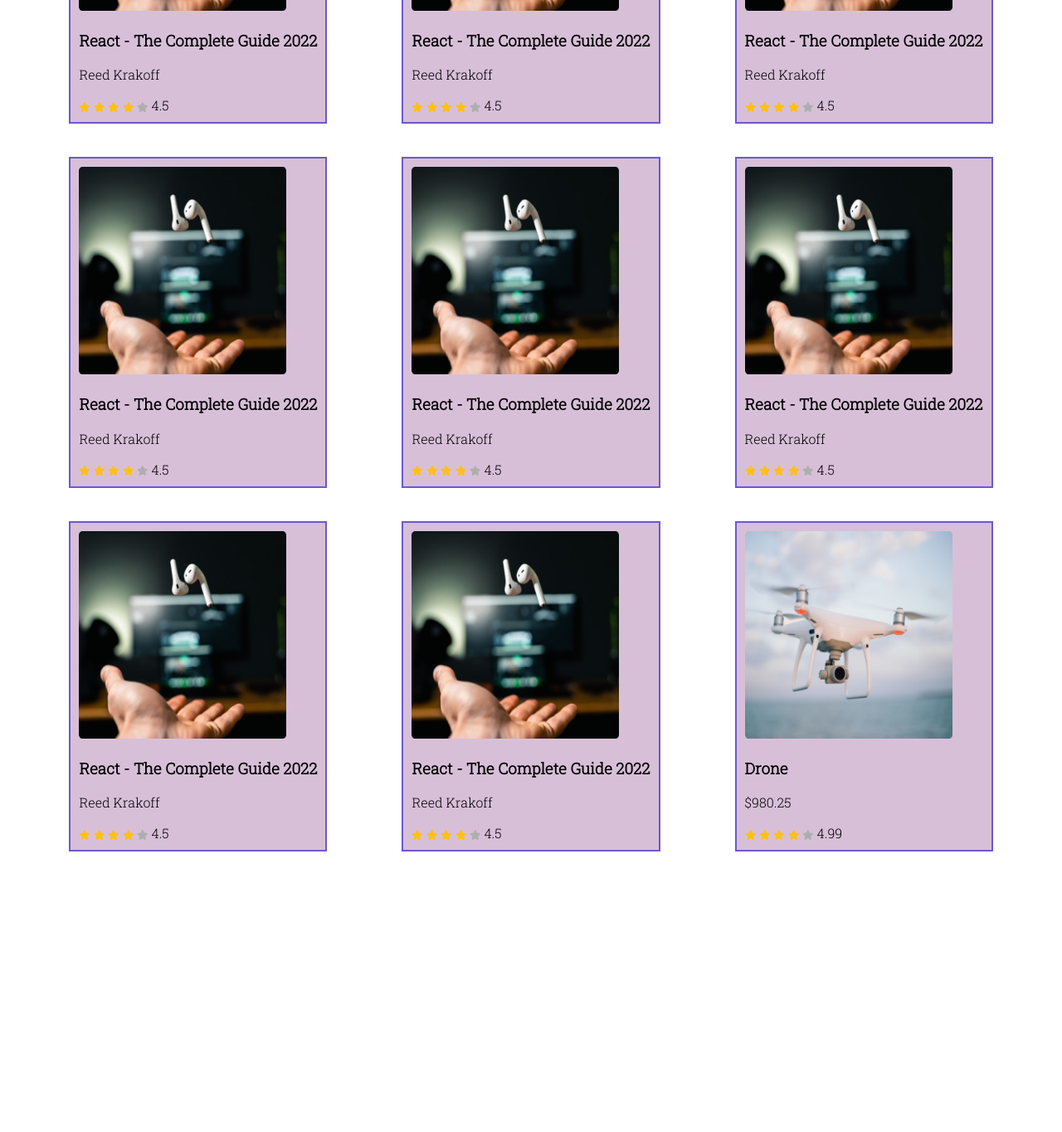
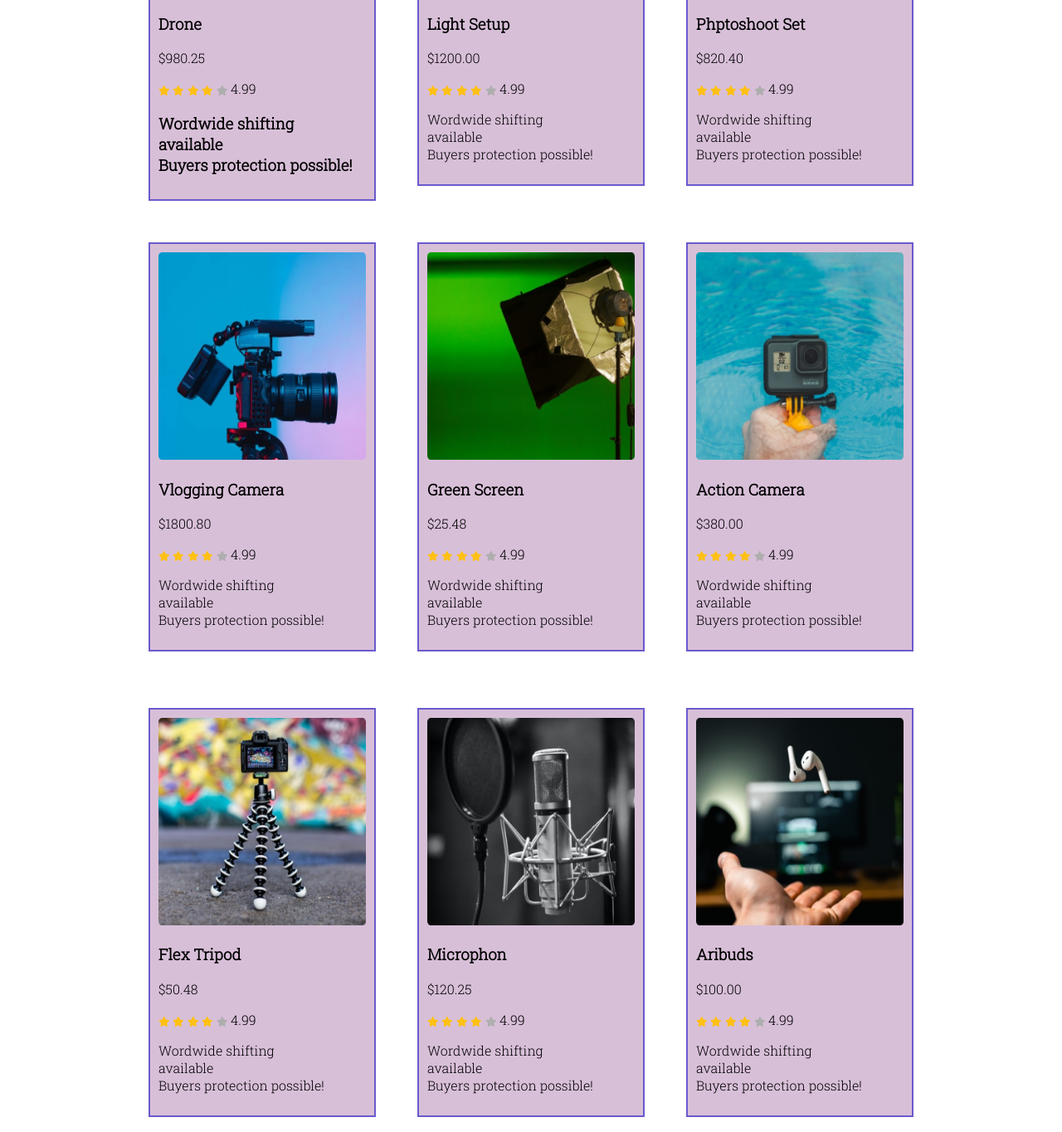
Before and after one commit to Shimulmajumdarshuvo/Responsive-website, a plain HTML site: page index.html in a window 1280 px wide. Shown: the part 1222-2586 px from the top of the page at 83% size. Before the commit the page ends 2268 px from the top, so only its background shows below. Drawn offline with Linux system fonts and the light colour scheme; a web font is replaced by a local one.

Commit message:
3rd commit

```diff
--- a/index.html
+++ b/index.html
@@ -65,243 +65,6 @@
                 <div class="course">
                     <div class="course-banner">
                         <div class="photo">
-                            <img src="imges/airpod.png" alt="">
-                        </div>
-                        <div>
-                            <div class="couse-detail">
-                                <h3 class="course-title">React - The Complete Guide 2022</h3>
-                                <p class="course-author">Reed Krakoff</p>
-                                <div class="course-info">
-                                    <div>
-                                        <i class="fas fa-star filled"></i>
-                                        <i class="fas fa-star filled"></i>
-                                        <i class="fas fa-star filled"></i>
-                                        <i class="fas fa-star filled"></i>
-                                        <i class="fas fa-star empty"></i>
-                                        <span>4.5</span>
-                                    </div>
-
-
-                                </div>
-                            </div>
-                        </div>
-
-
-
-                    </div>
-                </div>
-
-                <div class="course">
-                    <div class="course-banner">
-                        <div class="photo">
-                            <img src="imges/airpod.png" alt="">
-                        </div>
-                        <div>
-                            <div class="couse-detail">
-                                <h3 class="course-title">React - The Complete Guide 2022</h3>
-                                <p class="course-author">Reed Krakoff</p>
-                                <div class="course-info">
-                                    <div>
-                                        <i class="fas fa-star filled"></i>
-                                        <i class="fas fa-star filled"></i>
-                                        <i class="fas fa-star filled"></i>
-                                        <i class="fas fa-star filled"></i>
-                                        <i class="fas fa-star empty"></i>
-                                        <span>4.5</span>
-                                    </div>
-
-
-                                </div>
-                            </div>
-                        </div>
-
-
-
-                    </div>
-                </div>
-
-
-                <div class="course">
-                    <div class="course-banner">
-                        <div class="photo">
-                            <img src="imges/airpod.png" alt="">
-                        </div>
-                        <div>
-                            <div class="couse-detail">
-                                <h3 class="course-title">React - The Complete Guide 2022</h3>
-                                <p class="course-author">Reed Krakoff</p>
-                                <div class="course-info">
-                                    <div>
-                                        <i class="fas fa-star filled"></i>
-                                        <i class="fas fa-star filled"></i>
-                                        <i class="fas fa-star filled"></i>
-                                        <i class="fas fa-star filled"></i>
-                                        <i class="fas fa-star empty"></i>
-                                        <span>4.5</span>
-                                    </div>
-
-
-                                </div>
-                            </div>
-                        </div>
-
-
-
-                    </div>
-                </div>
-
-
-
-                <div class="course">
-                    <div class="course-banner">
-                        <div class="photo">
-                            <img src="imges/airpod.png" alt="">
-                        </div>
-                        <div>
-                            <div class="couse-detail">
-                                <h3 class="course-title">React - The Complete Guide 2022</h3>
-                                <p class="course-author">Reed Krakoff</p>
-                                <div class="course-info">
-                                    <div>
-                                        <i class="fas fa-star filled"></i>
-                                        <i class="fas fa-star filled"></i>
-                                        <i class="fas fa-star filled"></i>
-                                        <i class="fas fa-star filled"></i>
-                                        <i class="fas fa-star empty"></i>
-                                        <span>4.5</span>
-                                    </div>
-
-
-                                </div>
-                            </div>
-                        </div>
-
-
-
-                    </div>
-                </div>
-
-                <div class="course">
-                    <div class="course-banner">
-                        <div class="photo">
-                            <img src="imges/airpod.png" alt="">
-                        </div>
-                        <div>
-                            <div class="couse-detail">
-                                <h3 class="course-title">React - The Complete Guide 2022</h3>
-                                <p class="course-author">Reed Krakoff</p>
-                                <div class="course-info">
-                                    <div>
-                                        <i class="fas fa-star filled"></i>
-                                        <i class="fas fa-star filled"></i>
-                                        <i class="fas fa-star filled"></i>
-                                        <i class="fas fa-star filled"></i>
-                                        <i class="fas fa-star empty"></i>
-                                        <span>4.5</span>
-                                    </div>
-
-
-                                </div>
-                            </div>
-                        </div>
-
-
-
-                    </div>
-                </div>
-
-                <div class="course">
-                    <div class="course-banner">
-                        <div class="photo">
-                            <img src="imges/airpod.png" alt="">
-                        </div>
-                        <div>
-                            <div class="couse-detail">
-                                <h3 class="course-title">React - The Complete Guide 2022</h3>
-                                <p class="course-author">Reed Krakoff</p>
-                                <div class="course-info">
-                                    <div>
-                                        <i class="fas fa-star filled"></i>
-                                        <i class="fas fa-star filled"></i>
-                                        <i class="fas fa-star filled"></i>
-                                        <i class="fas fa-star filled"></i>
-                                        <i class="fas fa-star empty"></i>
-                                        <span>4.5</span>
-                                    </div>
-
-
-                                </div>
-                            </div>
-                        </div>
-
-
-
-                    </div>
-                </div>
-
-
-                <div class="course">
-                    <div class="course-banner">
-                        <div class="photo">
-                            <img src="imges/airpod.png" alt="">
-                        </div>
-                        <div>
-                            <div class="couse-detail">
-                                <h3 class="course-title">React - The Complete Guide 2022</h3>
-                                <p class="course-author">Reed Krakoff</p>
-                                <div class="course-info">
-                                    <div>
-                                        <i class="fas fa-star filled"></i>
-                                        <i class="fas fa-star filled"></i>
-                                        <i class="fas fa-star filled"></i>
-                                        <i class="fas fa-star filled"></i>
-                                        <i class="fas fa-star empty"></i>
-                                        <span>4.5</span>
-                                    </div>
-
-
-                                </div>
-                            </div>
-                        </div>
-
-
-
-                    </div>
-                </div>
-
-                <div class="course">
-                    <div class="course-banner">
-                        <div class="photo">
-                            <img src="imges/airpod.png" alt="">
-                        </div>
-                        <div>
-                            <div class="couse-detail">
-                                <h3 class="course-title">React - The Complete Guide 2022</h3>
-                                <p class="course-author">Reed Krakoff</p>
-                                <div class="course-info">
-                                    <div>
-                                        <i class="fas fa-star filled"></i>
-                                        <i class="fas fa-star filled"></i>
-                                        <i class="fas fa-star filled"></i>
-                                        <i class="fas fa-star filled"></i>
-                                        <i class="fas fa-star empty"></i>
-                                        <span>4.5</span>
-                                    </div>
-
-
-                                </div>
-                            </div>
-                        </div>
-
-
-
-                    </div>
-                </div>
-
-
-                <div class="course">
-                    <div class="course-banner">
-                        <div class="photo">
                             <img src="imges/drone.png" alt="">
                         </div>
                         <div>
@@ -320,7 +83,255 @@
 
 
 
+
                                 </div>
+                                <h3>Wordwide shifting <br> available <br> Buyers protection possible!</h3>
+                            </div>
+                        </div>
+
+
+
+                    </div>
+                </div>
+
+                <div class="course">
+                    <div class="course-banner">
+                        <div class="photo">
+                            <img src="imges/lights.png" alt="">
+                        </div>
+                        <div>
+                            <div class="couse-detail">
+                                <h3 class="course-title">Light Setup</h3>
+                                <p class="course-author">$1200.00</p>
+                                <div class="course-info">
+                                    <div>
+                                        <i class="fas fa-star filled"></i>
+                                        <i class="fas fa-star filled"></i>
+                                        <i class="fas fa-star filled"></i>
+                                        <i class="fas fa-star filled"></i>
+                                        <i class="fas fa-star empty"></i>
+                                        <span>4.99</span>
+                                    </div>
+
+
+                                </div>
+                                <p>Wordwide shifting <br> available <br> Buyers protection possible!</p>
+                            </div>
+                        </div>
+
+
+
+                    </div>
+                </div>
+
+
+                <div class="course">
+                    <div class="course-banner">
+                        <div class="photo">
+                            <img src="imges/setup.png" alt="">
+                        </div>
+                        <div>
+                            <div class="couse-detail">
+                                <h3 class="course-title">Phptoshoot Set</h3>
+                                <p class="course-author">$820.40</p>
+                                <div class="course-info">
+                                    <div>
+                                        <i class="fas fa-star filled"></i>
+                                        <i class="fas fa-star filled"></i>
+                                        <i class="fas fa-star filled"></i>
+                                        <i class="fas fa-star filled"></i>
+                                        <i class="fas fa-star empty"></i>
+                                        <span>4.99</span>
+                                    </div>
+
+
+                                </div>
+                                <p>Wordwide shifting <br> available <br> Buyers protection possible!</p>
+                            </div>
+                        </div>
+
+
+
+                    </div>
+                </div>
+
+
+
+                <div class="course">
+                    <div class="course-banner">
+                        <div class="photo">
+                            <img src="imges/camera.png" alt="">
+                        </div>
+                        <div>
+                            <div class="couse-detail">
+                                <h3 class="course-title">Vlogging Camera</h3>
+                                <p class="course-author">$1800.80</p>
+                                <div class="course-info">
+                                    <div>
+                                        <i class="fas fa-star filled"></i>
+                                        <i class="fas fa-star filled"></i>
+                                        <i class="fas fa-star filled"></i>
+                                        <i class="fas fa-star filled"></i>
+                                        <i class="fas fa-star empty"></i>
+                                        <span>4.99</span>
+                                    </div>
+
+
+                                </div>
+                                <p>Wordwide shifting <br> available <br> Buyers protection possible!</p>
+                            </div>
+                        </div>
+
+
+
+                    </div>
+                </div>
+
+                <div class="course">
+                    <div class="course-banner">
+                        <div class="photo">
+                            <img src="imges/single-light.png" alt="">
+                        </div>
+                        <div>
+                            <div class="couse-detail">
+                                <h3 class="course-title">Green Screen</h3>
+                                <p class="course-author">$25.48</p>
+                                <div class="course-info">
+                                    <div>
+                                        <i class="fas fa-star filled"></i>
+                                        <i class="fas fa-star filled"></i>
+                                        <i class="fas fa-star filled"></i>
+                                        <i class="fas fa-star filled"></i>
+                                        <i class="fas fa-star empty"></i>
+                                        <span>4.99</span>
+                                    </div>
+
+
+                                </div>
+                                <p>Wordwide shifting <br> available <br> Buyers protection possible!</p>
+                            </div>
+                        </div>
+
+
+
+                    </div>
+                </div>
+
+                <div class="course">
+                    <div class="course-banner">
+                        <div class="photo">
+                            <img src="imges/action.png" alt="">
+                        </div>
+                        <div>
+                            <div class="couse-detail">
+                                <h3 class="course-title">Action Camera</h3>
+                                <p class="course-author">$380.00</p>
+                                <div class="course-info">
+                                    <div>
+                                        <i class="fas fa-star filled"></i>
+                                        <i class="fas fa-star filled"></i>
+                                        <i class="fas fa-star filled"></i>
+                                        <i class="fas fa-star filled"></i>
+                                        <i class="fas fa-star empty"></i>
+                                        <span>4.99</span>
+                                    </div>
+
+
+                                </div>
+                                <p>Wordwide shifting <br> available <br> Buyers protection possible!</p>
+                            </div>
+                        </div>
+
+
+
+                    </div>
+                </div>
+
+
+                <div class="course">
+                    <div class="course-banner">
+                        <div class="photo">
+                            <img src="imges/tripod.png" alt="">
+                        </div>
+                        <div>
+                            <div class="couse-detail">
+                                <h3 class="course-title">Flex Tripod</h3>
+                                <p class="course-author">$50.48</p>
+                                <div class="course-info">
+                                    <div>
+                                        <i class="fas fa-star filled"></i>
+                                        <i class="fas fa-star filled"></i>
+                                        <i class="fas fa-star filled"></i>
+                                        <i class="fas fa-star filled"></i>
+                                        <i class="fas fa-star empty"></i>
+                                        <span>4.99</span>
+                                    </div>
+
+
+                                </div>
+                                <p>Wordwide shifting <br> available <br> Buyers protection possible!</p>
+                            </div>
+                        </div>
+
+
+
+                    </div>
+                </div>
+
+                <div class="course">
+                    <div class="course-banner">
+                        <div class="photo">
+                            <img src="imges/mic.png" alt="">
+                        </div>
+                        <div>
+                            <div class="couse-detail">
+                                <h3 class="course-title">Microphon</h3>
+                                <p class="course-author">$120.25</p>
+                                <div class="course-info">
+                                    <div>
+                                        <i class="fas fa-star filled"></i>
+                                        <i class="fas fa-star filled"></i>
+                                        <i class="fas fa-star filled"></i>
+                                        <i class="fas fa-star filled"></i>
+                                        <i class="fas fa-star empty"></i>
+                                        <span>4.99</span>
+                                    </div>
+
+
+                                </div>
+                                <p>Wordwide shifting <br> available <br> Buyers protection possible!</p>
+                            </div>
+                        </div>
+
+
+
+                    </div>
+                </div>
+
+
+                <div class="course">
+                    <div class="course-banner">
+                        <div class="photo">
+                            <img src="imges/airpod.png" alt="">
+                        </div>
+                        <div>
+                            <div class="couse-detail">
+                                <h3 class="course-title">Aribuds</h3>
+                                <p class="course-author">$100.00</p>
+                                <div class="course-info">
+                                    <div>
+                                        <i class="fas fa-star filled"></i>
+                                        <i class="fas fa-star filled"></i>
+                                        <i class="fas fa-star filled"></i>
+                                        <i class="fas fa-star filled"></i>
+                                        <i class="fas fa-star empty"></i>
+                                        <span>4.99</span>
+                                    </div>
+
+
+
+                                </div>
+                                <p>Wordwide shifting <br> available <br> Buyers protection possible!</p>
                             </div>
                         </div>
 
--- a/style.css
+++ b/style.css
@@ -124,14 +124,14 @@ nav{
     display: grid;
     grid-template-columns: repeat(3,1fr);
     grid-template-rows: repeat(3, 1fr);
-    grid-column-gap: 50px;
+    grid-gap: 50px;
 
 
 }
 .course-banner{
     border: 2px solid slateblue;
     padding: 10px;
-    margin: 20px;
+
     background-color: thistle;
 
 }
```
